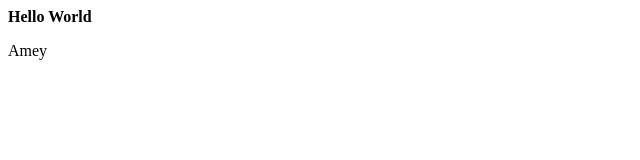
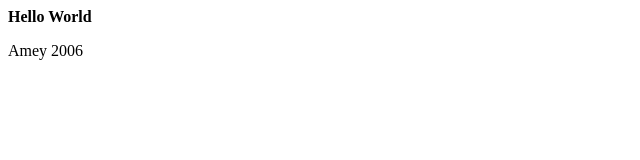
Before and after one commit to Amey2006/First-Repository, a plain HTML site: page index.html in a window 1280 px wide. Shown: the full height of the page, 0-640 px from the left. Drawn offline with Linux system fonts and the light colour scheme.

Commit message:
Added 2006

```diff
--- a/index.html
+++ b/index.html
@@ -1,2 +1,2 @@
 <b>Hello World</b>
-<p>Amey</p>
+<p>Amey 2006</p>
```
